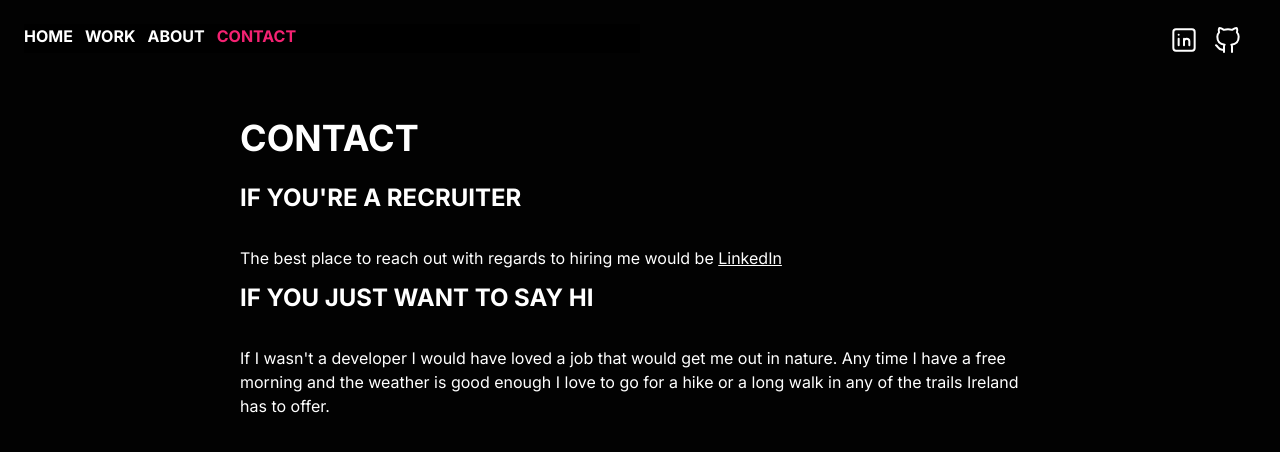
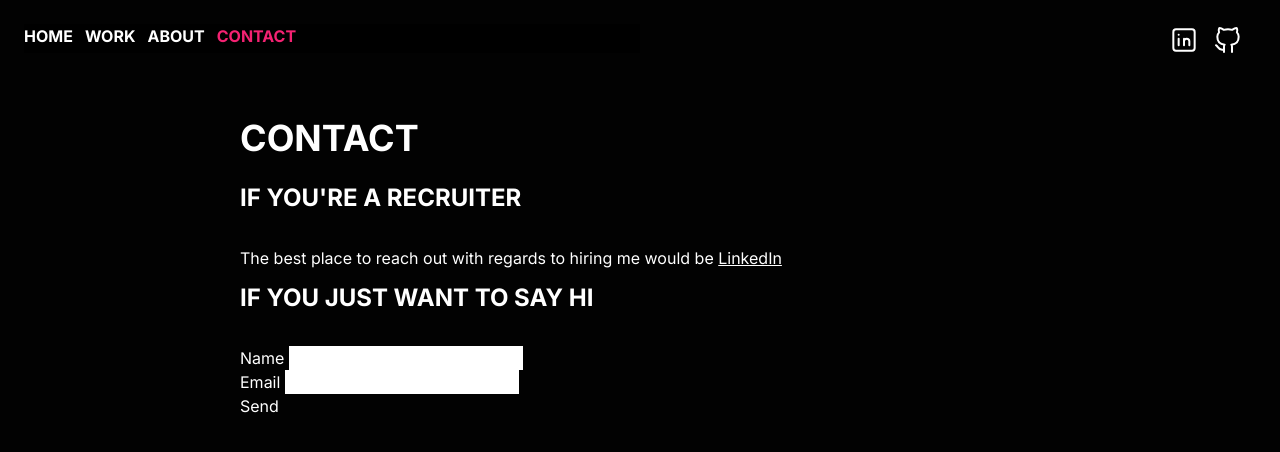
Before and after one commit to mccannsean421/cmccann-dot-com, a Next.js app: page /contact in a window 1280 px wide. Shown: the top 452 px of the page. Built offline with nearby package versions, Linux system fonts and the light colour scheme.

Commit message:
added contact form

```diff
--- a/src/app/contact/page.js
+++ b/src/app/contact/page.js
@@ -1,3 +1,5 @@
+import ContactForm from "@/components/ContactForm"
+
 export const metadata = {
     title: 'Contact me | Cormac McCann',
     description: '...',
@@ -14,11 +16,7 @@ export default function ContactPage() {
             </p>
 
             <h2 className="text-2xl uppercase pb-8 font-bold">If you just want to say hi</h2>
-            <p className="pb-8">
-                If I wasn&apos;t a developer I would have loved a job that would get me out in nature.
-                Any time I have a free morning and the weather is good enough I love to go for a hike
-                or a long walk in any of the trails Ireland has to offer.
-            </p>
+            <ContactForm />
         </main>
     )
 }
--- a/src/app/page.js
+++ b/src/app/page.js
@@ -5,11 +5,10 @@ export default function Home() {
   return (
     <div className="content-container">
     <main className="h-full">
-      <div className="hero grid items-center h-full  grid-cols-2">
-      <div className="hero-image" />
-      <div className="text-center lg:text-left">
-        <h1 className="text-3xl lg:text-5xl">Hi, I&apos;m Cormac McCann</h1>
-        <h2 className="py-6">Developer - Fantasy Nerd - Occasional Hiker</h2>
+      <div className="hero grid items-center h-full">
+      <div className="text-center">
+        <h1 className="text-3xl lg:text-5xl">Hey, I&apos;m Cormac McCann</h1>
+        <h2 className="py-12">Developer - Gamer - Music Nerd - Occasional Hiker</h2>
         <div>
           <Link className="hover:border-gray-400 hover:text-gray-400 font-semibold py-2 px-4 border border-white rounded duration-200 mr-3 hero-btn" href="/work">See My Work</Link>
           <Link className="hover:border-gray-400 hover:text-gray-400 font-semibold py-2 px-4 border border-white rounded duration-200 hero-btn" href="/contact">Get In Touch</Link>
--- /dev/null
+++ b/src/components/ContactForm.js
@@ -0,0 +1,15 @@
+export default function ContactForm() {
+    return <>
+    <form name="contact" netlify>
+        <p>
+            <label>Name <input type="text" name="name" /></label>
+        </p>
+        <p>
+            <label>Email <input type="email" name="email" /></label>
+        </p>
+        <p>
+            <button type="submit">Send</button>
+        </p>
+    </form>
+    </>
+}
```
